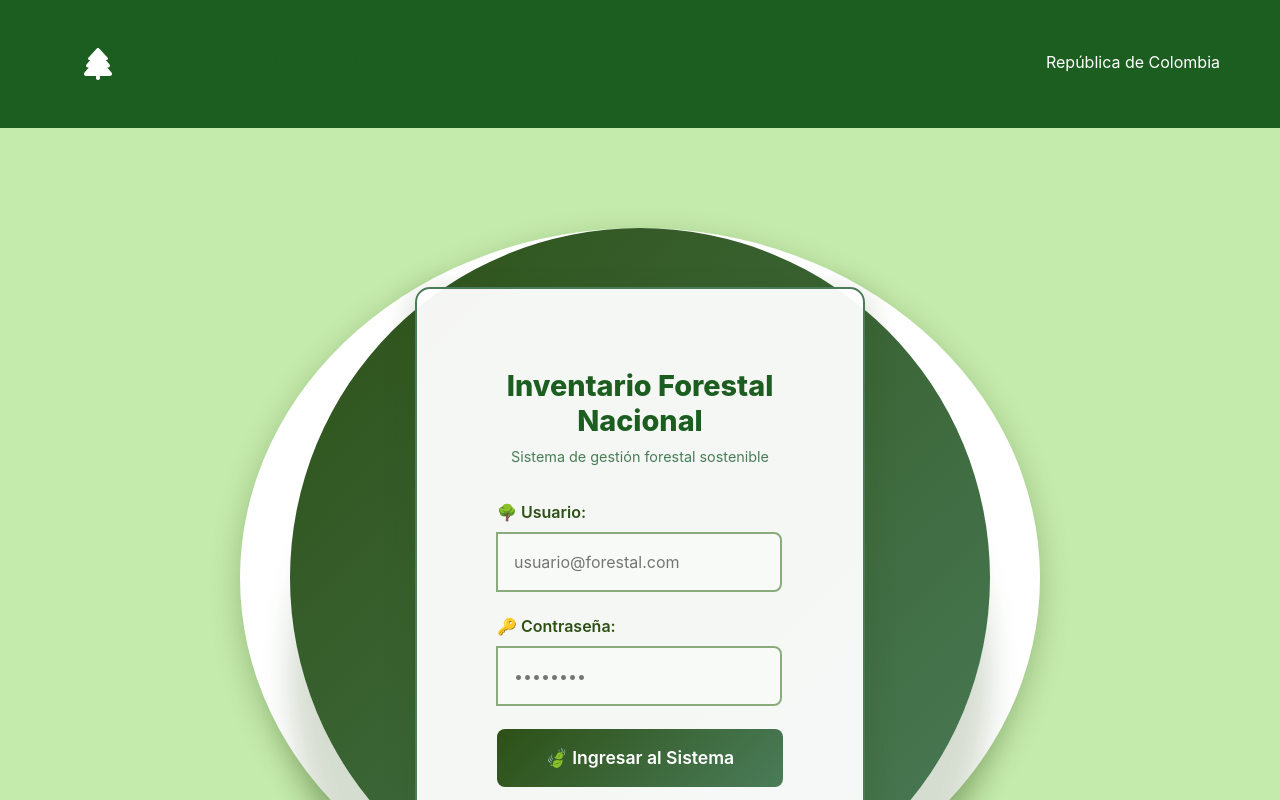
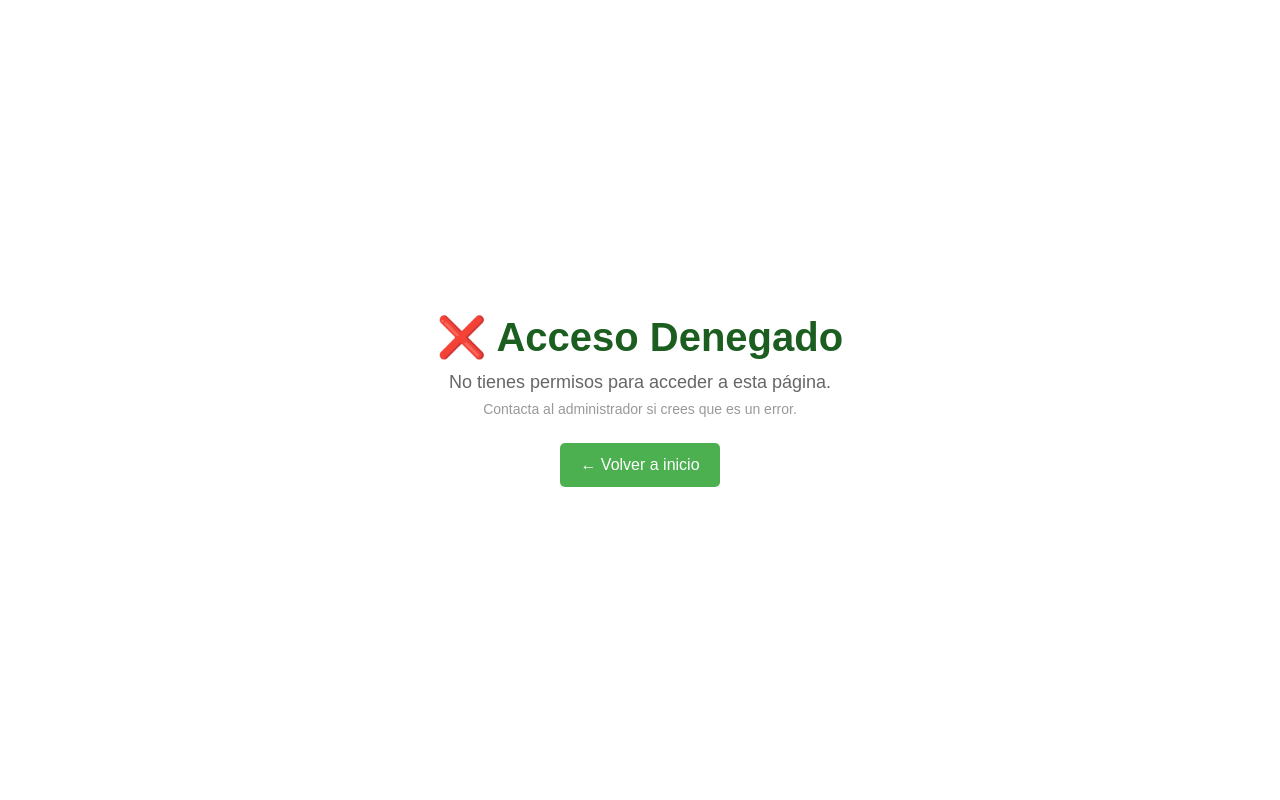
Before and after one commit to NeyBg23/ifn-fronted-web, a React (Vite) app: page /no-autorizado in a window 1280 px wide. Before the commit this address led to /login. Shown: the top 800 px of the page. Built offline with nearby package versions, Linux system fonts and the light colour scheme.

Commit message:
Validación de roles
Validación de roles - ProtectedRoute mejorado
Cree un nuevo archivo NoAutorizado:Página que se muestra cuando el usuario no tiene permisos

```diff
--- a/src/App.jsx
+++ b/src/App.jsx
@@ -1,6 +1,7 @@
 import { BrowserRouter as Router, Routes, Route, Navigate } from "react-router-dom";
 import ProtectedRoute from './components/ProtectedRoute.jsx';
 import Login from "./components/Login";
+import NoAutorizado from "./pages/NoAutorizado";
 
 import AdminLayout from "./pages/admin/AdminLayout";
 import HomeAdmin from "./pages/admin/Home";
@@ -22,6 +23,7 @@ function App() {
       <Routes>
         <Route path="/" element={<Navigate to="/login" replace />} />
         <Route path="/login" element={<Login />} />
+        <Route path="/no-autorizado" element={<NoAutorizado />} />
 
         <Route path="/admin" element={
           <ProtectedRoute component={AdminLayout} />
@@ -37,6 +39,7 @@ function App() {
           <Route path="perfil" element={<Perfil />} />
         </Route>
 
+        {/* Rutas protegidas USER - sin rol específico (cualquier usuario autenticado) */}
         <Route path="/user" element={
           <ProtectedRoute component={HomeUser} />
         } />
--- a/src/components/ProtectedRoute.jsx
+++ b/src/components/ProtectedRoute.jsx
@@ -10,22 +10,42 @@ import { useAuth } from '../hooks/useAuth.jsx';
  * - component: Componente React que se quiere proteger
  * - requiredRole: (string opcional) rol requerido para acceder
  * - requiredPermissions: (array opcional) permisos requeridos para acceder
+ * * Props:
+ * - component: Componente a renderizar si está autenticado
+ * - requiredRole: (opcional) rol requerido para acceder
+ *   Ejemplo: requiredRole="admin"
  */
 export function ProtectedRoute({ component: Component, requiredRole = null, requiredPermissions = [] }) {
   const { usuario, rol, loading } = useAuth();
 
+  // Mientras se verifica la autenticación, mostrar cargando
   if (loading) {
-    return <div>Cargando...</div>;
+    return (
+      <div style={{
+        display: 'flex',
+        justifyContent: 'center',
+        alignItems: 'center',
+        height: '100vh',
+        frontSize: '18px'
+      }}>
+        Cargando...
+      </div>
+    );
   }
 
+  // Si no está autenticado, redirigir a login
   if (!usuario) {
+    console.log('🚫 Acceso denegado. Usuario no autenticado.');
     // No autenticado, redirigir a login
     return <Navigate to="/login" replace />;
   }
 
-  if (requiredRole && rol !== requiredRole) {
-    // Rol no autorizado, redirigir a no autorizado
-    return <Navigate to="/no-autorizado" replace />;
+  // Validar rol si es requerido
+  if (requiredRole) {
+    if (rol !== requiredRole) {
+      console.warn(`⚠️ Rol requerido: ${requiredRole}, rol actual: ${rol}`);
+      return <Navigate to="/no-autorizado" replace />;
+    }
   }
 
   if (requiredPermissions.length > 0) {
--- /dev/null
+++ b/src/pages/NoAutorizado.jsx
@@ -0,0 +1,36 @@
+// 📄 src/pages/NoAutorizado.jsx
+// Página que se muestra cuando el usuario no tiene permisos
+
+function NoAutorizado() {
+  return (
+    <div style={{
+      display: 'flex',
+      flexDirection: 'column',
+      justifyContent: 'center',
+      alignItems: 'center',
+      height: '100vh',
+      textAlign: 'center',
+      fontFamily: 'Arial, sans-serif'
+    }}>
+      <h1>❌ Acceso Denegado</h1>
+      <p style={{ fontSize: '18px', color: '#666' }}>
+        No tienes permisos para acceder a esta página.
+      </p>
+      <p style={{ fontSize: '14px', color: '#999' }}>
+        Contacta al administrador si crees que es un error.
+      </p>
+      <a href="/admin" style={{
+        marginTop: '20px',
+        padding: '10px 20px',
+        backgroundColor: '#4CAF50',
+        color: 'white',
+        textDecoration: 'none',
+        borderRadius: '5px'
+      }}>
+        ← Volver a inicio
+      </a>
+    </div>
+  );
+}
+
+export default NoAutorizado;
```
